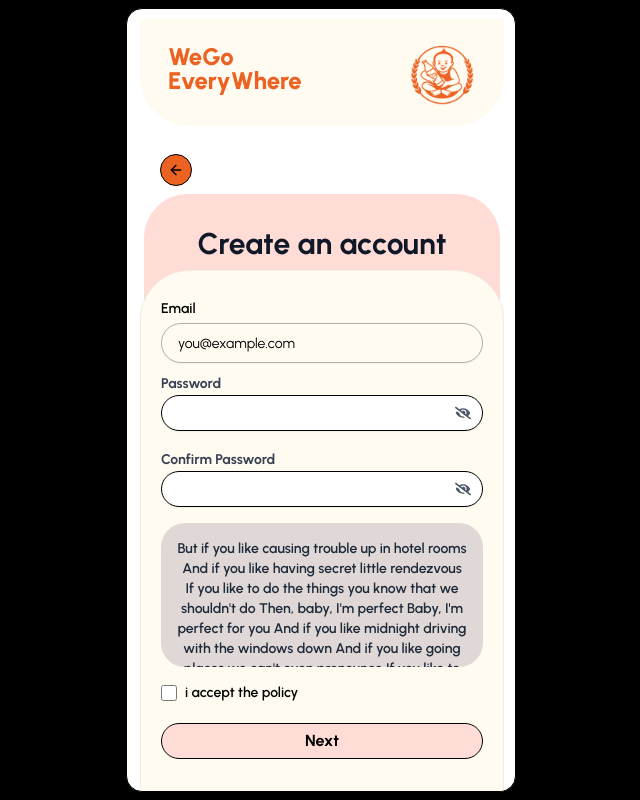
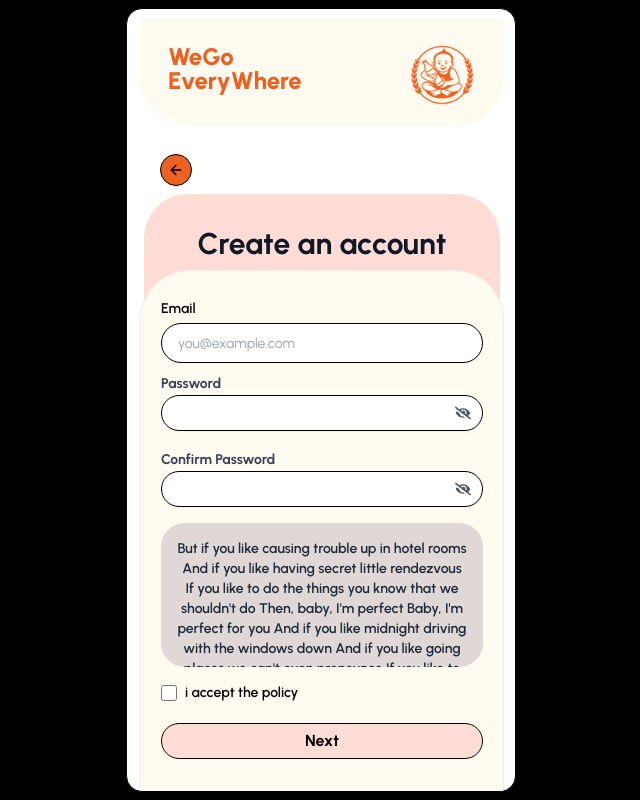
Before and after one commit to tharawaranuset/WeGoEveryWhere, a Next.js app in the folder projects/frontend/: page /register in a window 1280 px wide. Shown: the whole page, without its empty margins (319-959 px from the left). Built offline with nearby package versions, Linux system fonts and the light colour scheme.

Commit message:
fix : style input

```diff
--- a/projects/frontend/src/app/(auth)/login/page.tsx
+++ b/projects/frontend/src/app/(auth)/login/page.tsx
@@ -5,6 +5,8 @@ import { SubmitButton } from "@/components/form/Buttons";
 import { GoogleButton } from "@/components/button/GoogleButton";
 import { FormInput } from "@/components/form/input/FormInput";
 import PasswordInput from "@/components/form/input/PasswordInput";
+import Link from "next/link";
+
 
 export default function LoginPage() {
   return (
@@ -64,19 +66,13 @@ export default function LoginPage() {
 
         {/* ปุ่มด้านล่าง: ช่องไฟพอดีมือ */}
         <div className="space-y-3 sm:space-y-4">
-          <SubmitButton
-            type="button"
-            text="Create an account"
-            className="
-              w-full h-12 px-6
-              bg-[#FFDCD5] text-black font-bold
-              border border-black rounded-3xl
-              hover:!bg-[#FFDCD5] active:!bg-[#FFDCD5] focus:!bg-[#FFDCD5]
-            hover:!brightness-100 active:!brightness-100 active:scale-90
-              focus-visible:outline-none focus-visible:ring-2 focus-visible:ring-[var(--color-brand-primary)]
-            "
-            onClick={() => {}}
-          />
+          <Link href="/register" className="block">
+            <SubmitButton
+              type="button"
+              text="Create an account"
+              className= "w-full h-12 px-6 bg-[#FFDCD5] text-black font-bold border border-black rounded-3xl hover:!bg-[#FFDCD5] active:!bg-[#FFDCD5] focus:!bg-[#FFDCD5] hover:!brightness-100 active:!brightness-100 active:scale-90 focus-visible:outline-none focus-visible:ring-2 focus-visible:ring-[var(--color-brand-primary)]"
+            />
+          </Link>
 
           <GoogleButton onClick={() => {}} />
         </div>
--- a/projects/frontend/src/app/(auth)/register/page.tsx
+++ b/projects/frontend/src/app/(auth)/register/page.tsx
@@ -61,7 +61,13 @@ export default function RegisterPage() {
 
         >
           {/* E-mail */}
-          <FormInput name="email" label="Email" type="email" placeholder="you@example.com" />
+          <FormInput
+          name="email"
+          label="Email"
+          type="email"
+          placeholder="you@example.com"
+          className="bg-white border border-black text-sm placeholder:text-gray-400 placeholder:opacity-100 "
+          />
 
           {/* Password */}
           <PasswordInput
```
